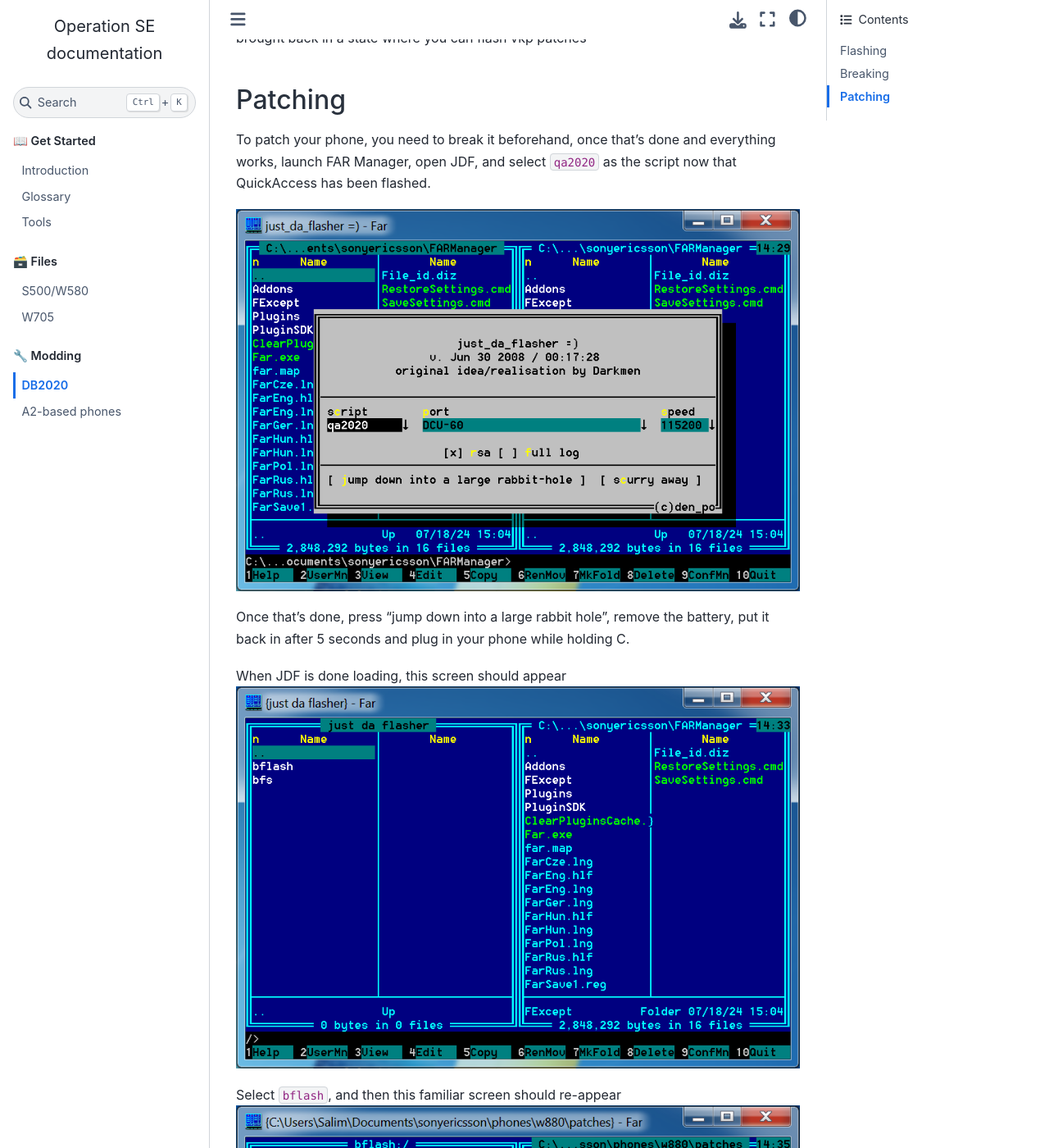
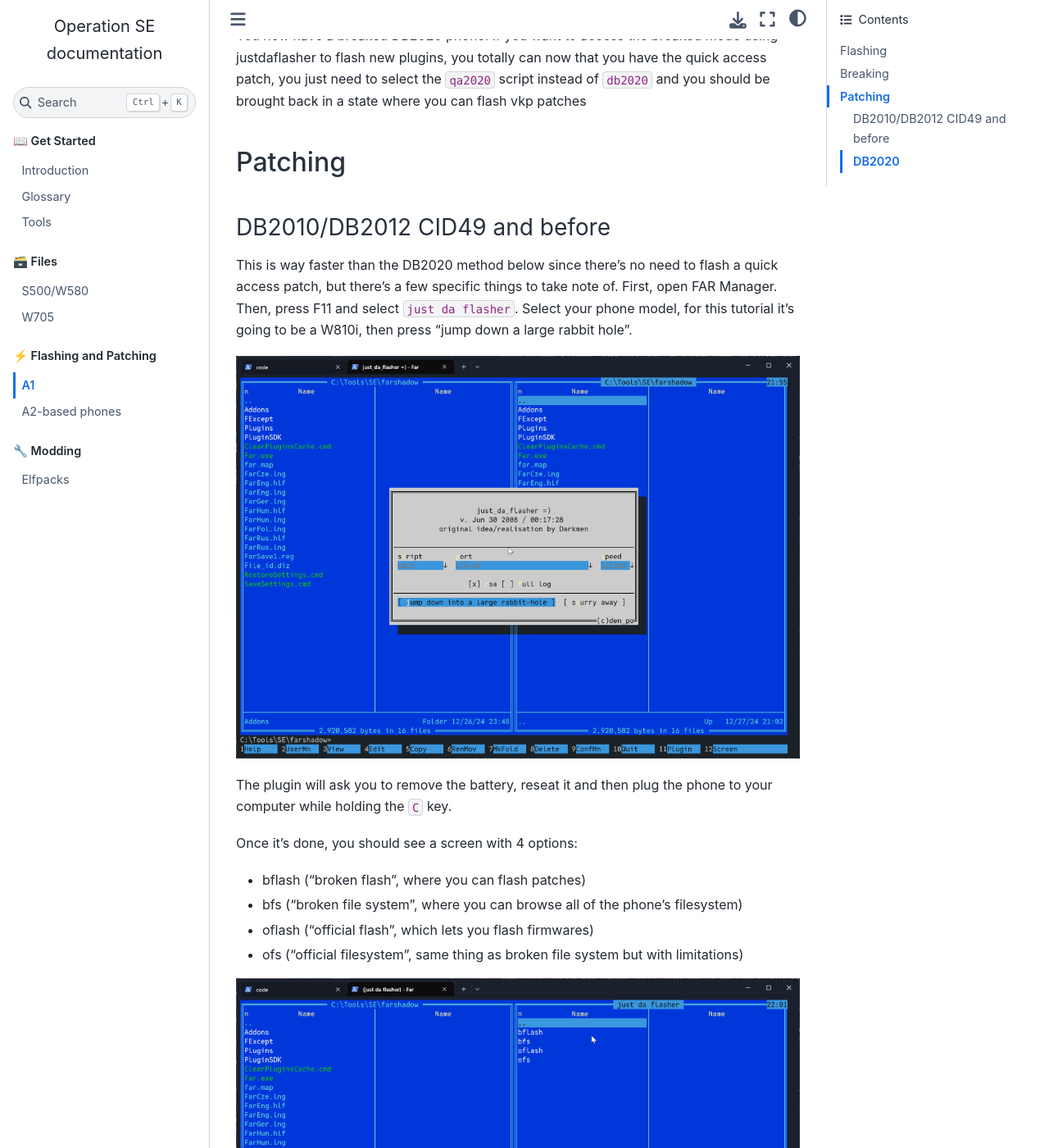
Before and after one commit to OperationSE/operationse.github.io, a Sphinx documentation site: the page built from source/a1.md, in a window 1280 px wide and 1400 px high, scrolled down 5750 px. Shown: the whole window at 82% size. Built offline with Sphinx 7.4.7 and the Sphinx Book theme 1.1.4, drawn with Linux system fonts in a browser that asks for light colours; some of the changed text lies outside the part shown.

Commit message:
Added DB2010/DB2012 CID49 + Elfpack tutorials

```diff
--- a/source/db2020.md
+++ b/source/a1.md
@@ -1,4 +1,4 @@
-# DB2020
+# A1
 
 ## Flashing
 ### XS ++
@@ -27,13 +27,14 @@ Now, click flash and wait for it to finish flashing (it should take around 5-10
 Once done, remove your phone, remove its battery, put it back and power it on.
 
 ## Breaking
+### DB2020 CID52 and before
 This process is going to be a little bit more involved than flashing the phone. First off, make a Quick Access patch by dragging your `.mbn` firmware file on `qamaker.exe`, save this patch in a place that's easily accessible
 
 Now open FAR Manager, you're going to be greeted by this screen.
 
 ![FAR Manager](/_static/farman.png)
 
-Now press F11 to open the plugins menu and select `justdaflasher`, you should be greeted with this prompt
+Now press F11 to open the plugins menu and select `just da flasher`, you should be greeted with this prompt
 
 ![justdaflasher prompt](/_static/farman_jdf1.png)
 
@@ -71,6 +72,45 @@ Once it's done you can just leave FAR Manager and reboot the phone by removing i
 You now have a breaked DB2020 phone. If you want to access the breaked mode using justdaflasher to flash new plugins, you totally can now that you have the quick access patch, you just need to select the `qa2020` script instead of `db2020` and you should be brought back in a state where you can flash vkp patches
 
 ## Patching
+### DB2010/DB2012 CID49 and before
+This is way faster than the DB2020 method below since there's no need to flash a quick access patch, but there's a few specific things to take note of.
+First, open FAR Manager. Then, press F11 and select `just da flasher`. Select your phone model, for this tutorial it's going to be a W810i, then press "jump down a large rabbit hole".
+
+![justdaflaser db2010/db2012](/_static/farman_db2010_jdf1.png)
+
+The plugin will ask you to remove the battery, reseat it and then plug the phone to your computer while holding the `C` key.
+
+Once it's done, you should see a screen with 4 options:
+- bflash ("broken flash", where you can flash patches)
+- bfs ("broken file system", where you can browse all of the phone's filesystem)
+- oflash ("official flash", which lets you flash firmwares)
+- ofs ("official filesystem", same thing as broken file system but with limitations)
+
+![justdaflaser db2010/db2012](/_static/farman_db2010_jdf2.png)
+
+Whenever you need to patch your phone, you're going to access the `bflash` mode, which lets you "copy" patches over so they can be flashed.
+Upon pressing `bflash`, jdf is going to flash a "broken" bootloader, which lets you tamper with the internal firmware. It then prompts you to remove the cable, reseat the battery and press enter:
+
+![justdaflaser db2010/db2012](/_static/farman_db2010_jdf3.png)
+
+After this screen, press ok and then plug the phone back in while holding the `C` key.
+
+![justdaflaser db2010/db2012](/_static/farman_db2010_jdf4.png)
+
+You should then be greeted by a folder with `memory` in it, to flash a patch, go to the opposite pane, select a `.vkp` patch and copy it over by pressing F5, then "Copy", after which you should have this screen, make sure `as a vkp patch` is selected and press "yeah, flash it". If you want to remove a patch that has already been applied, you just select it and tick the "remove patch" box.
+
+![justdaflaser db2010/db2012](/_static/farman_db2010_jdf5.png)
+
+Once you're done flashing stuff to your phone. Select the two dots above `memory`, jdf should ask you "are you sure", press yes.
+It then asks you to restore a firmware. Select **YES**. It should restore your regular bootloader now as pictured here.
+
+![justdaflaser db2010/db2012](/_static/farman_db2010_jdf6.png)
+
+Why does it have to do that ? Well remember earlier, when entering `bflash` mode, jdf flashed a "broken" bootloader which cannot boot the phone but is solely here to tamper with the firmware.
+
+Once that's done, reseat the battery and restart your phone, it should work just fine with all the new patches.
+
+### DB2020
 To patch your phone, you need to break it beforehand, once that's done and everything works, launch FAR Manager, open JDF, and select `qa2020` as the script now that QuickAccess has been flashed.
 
 ![justdaflaser qa2020](/_static/farman_jdf7.png)
```
Also changed, not shown: source/elfpack.md (added, +25 -0 lines), source/files/phones/s500_w580/s500_w580.md (+1 -1 lines), source/index.rst (+8 -2 lines), source/_static/farman_db2010_jdf1.png (added), source/_static/farman_db2010_jdf2.png (added), source/_static/farman_db2010_jdf3.png (added), source/_static/farman_db2010_jdf4.png (added), source/_static/farman_db2010_jdf5.png (added), source/_static/farman_db2010_jdf6.png (added).
